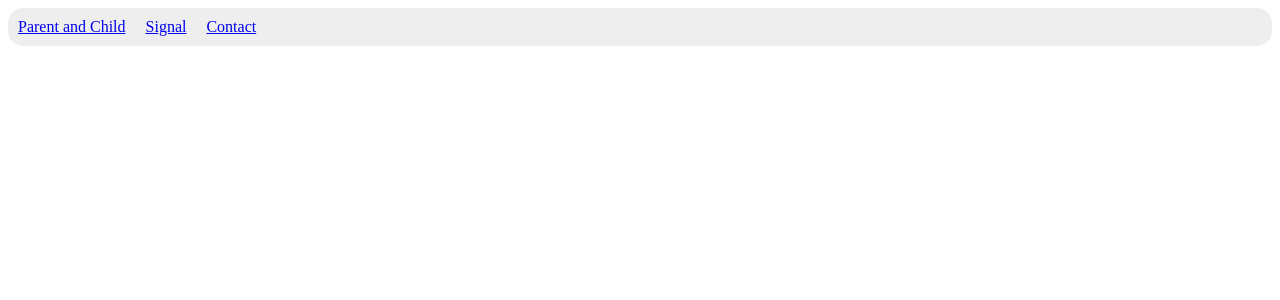
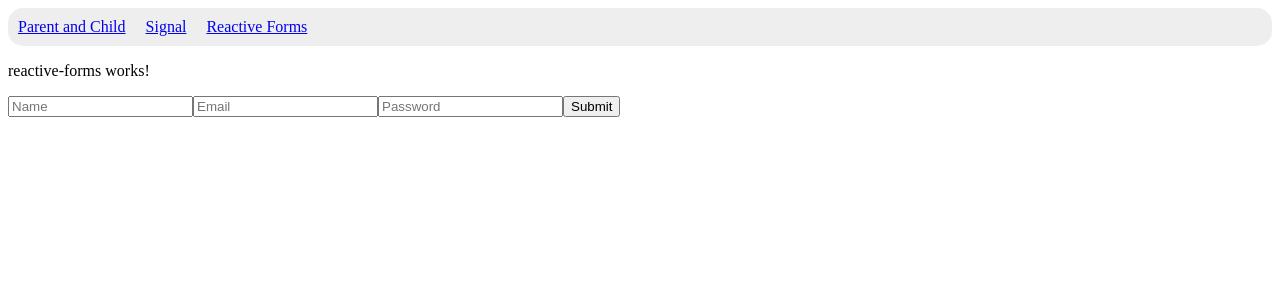
Before and after one commit to techsulai-dev/angular-tutorials, an Angular app: page /reactive-forms in a window 1280 px wide. Before the commit this address led to /. Shown: the top 300 px of the page. Built offline with nearby package versions, Linux system fonts and the light colour scheme.

Commit message:
add new components

```diff
--- a/src/app/Components/navbar/navbar.html
+++ b/src/app/Components/navbar/navbar.html
@@ -1,5 +1,5 @@
 <nav style="display:flex; gap:20px; background:#eee; padding:10px; border-radius:15px;">
   <a routerLink="/">Parent and Child</a>
   <a routerLink="/signal">Signal</a>
-  <a routerLink="/contact">Contact</a>
+  <a routerLink="/reactive-forms">Reactive Forms</a>
 </nav>
--- /dev/null
+++ b/src/app/Components/reactive-forms/reactive-forms.html
@@ -0,0 +1,7 @@
+<p>reactive-forms works!</p>
+<form  [formGroup]="userForm" (ngSubmit)="onSubmit()">
+    <input formControlName="name" placeholder="Name">
+    <input formControlName="email" placeholder="Email">
+    <input formControlName="password" type="password" placeholder="Password">
+    <button type="submit">Submit</button>
+</form>
--- /dev/null
+++ b/src/app/Components/reactive-forms/reactive-forms.ts
@@ -0,0 +1,36 @@
+import { Component, OnInit } from '@angular/core';
+import { FormBuilder, ReactiveFormsModule } from '@angular/forms';
+
+@Component({
+  selector: 'app-reactive-forms',
+  imports: [ReactiveFormsModule],
+  templateUrl: './reactive-forms.html',
+  styleUrl: './reactive-forms.scss',
+})
+export class ReactiveForms implements OnInit {
+
+  userForm: any;
+
+  constructor(private fb: FormBuilder) {
+
+    this.userForm = this.fb.group({
+      name: [''],
+      email: [''],
+      password: ['']
+    });
+
+  }
+
+  ngOnInit() {
+    //  this.userForm = this.fb.group({
+    //     name: [''],
+    //     email: [''],
+    //     password: ['']
+    //   });
+  }
+  onSubmit() {
+    console.log(this.userForm.value);
+  }
+
+
+}
--- a/src/app/app.routes.ts
+++ b/src/app/app.routes.ts
@@ -5,5 +5,6 @@ import { Signaldemo } from './Components/signaldemo/signaldemo';
 
 export const routes: Routes = [
     { path: '', component: Parentdemo },
-    { path: 'signal',component: Signaldemo}
+    { path: 'signal',component: Signaldemo},
+    { path: 'reactive-forms', loadComponent: () => import('./Components/reactive-forms/reactive-forms').then(m => m.ReactiveForms) }
 ];
```
Also changed, not shown: src/app/Components/reactive-forms/reactive-forms.scss (added), 1 other file (tests, documents, lock files or other folders).
